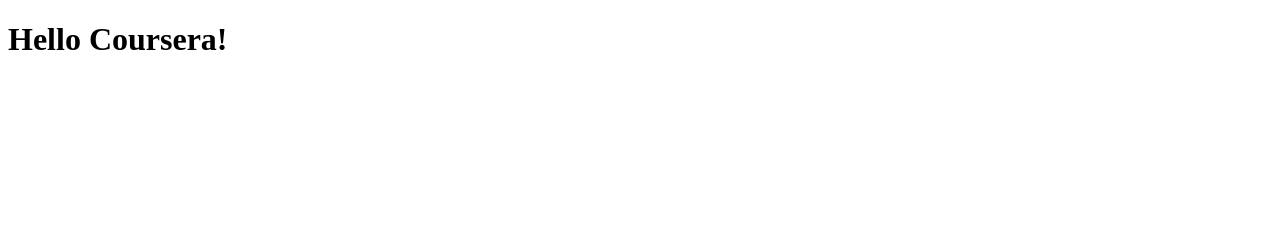
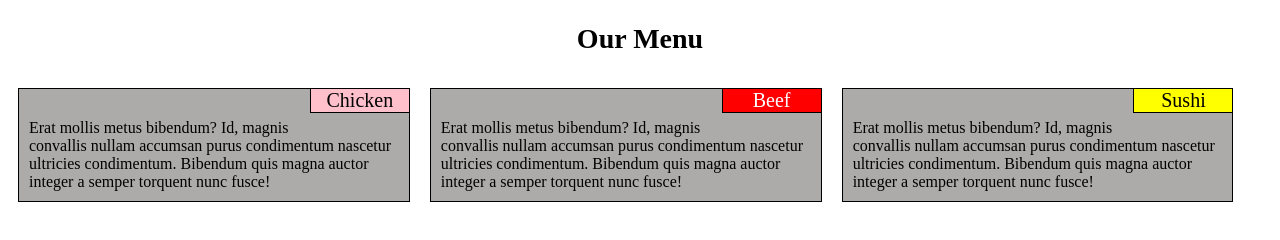
Before and after one commit to axlrommel/html-css, a website: page index.html in a window 1280 px wide. Drawn offline with Linux system fonts and the light colour scheme.

Commit message:
homework

```diff
--- a/index.html
+++ b/index.html
@@ -2,11 +2,36 @@
 <html>
 
 <head>
-  <title>Hello Coursera!</title>
+  <link rel="stylesheet" href="styles.css">
 </head>
 
 <body>
-  <h1>Hello Coursera!</h1>
+  <h2>Our Menu</h2>
+  <div>
+    <p class="pink">Chicken</p>
+    <section>Erat mollis metus bibendum? Id, magnis convallis
+      nullam
+      accumsan
+      purus
+      condimentum nascetur ultricies condimentum. Bibendum quis magna auctor
+      integer a semper torquent nunc fusce!</section>
+  </div>
+  <div>
+    <p class="red">Beef</p>
+    <section>Erat mollis metus bibendum? Id, magnis convallis
+      nullam accumsan
+      purus
+      condimentum nascetur ultricies condimentum. Bibendum quis magna auctor
+      integer a semper torquent nunc fusce!</section>
+  </div>
+  <div class="full-when-md">
+    <p class="yellow">Sushi</p>
+    <section>Erat mollis metus bibendum? Id, magnis convallis
+      nullam accumsan
+      purus
+      condimentum nascetur ultricies condimentum. Bibendum quis magna auctor
+      integer a semper torquent nunc fusce!</section>
+  </div>
 </body>
 
 </html>
--- /dev/null
+++ b/styles.css
@@ -0,0 +1,65 @@
+* {
+box-sizing: border-box;
+}
+
+h2 {
+  text-align: center;
+  font-size: 175%;
+}
+
+div {
+  padding: 10px;
+  margin: 10px;
+  border: 1px solid black;
+  float: left;
+  background-color: rgb(173, 170, 170);
+}
+
+p {
+  width: 100px;
+  height: 25px;
+  border: 1px solid black;
+  font-size: 125%;
+  float: right;
+  margin-top: -11px;
+  margin-right: -11px;
+  text-align: center;
+}
+
+.pink {
+  background-color: pink;
+}
+
+.red {
+  background-color: red;
+  color: white;
+}
+
+.yellow {
+  background-color: yellow;
+}
+
+section {
+  padding-top: 20px;
+}
+
+@media (min-width: 992px) {
+  div {
+    width: 31%;
+  }
+}
+
+@media (min-width: 768px) and (max-width: 991px) {
+  div {
+    width: 47%;
+  }
+  .full-when-md {
+    width: 96%;
+  }
+}
+
+@media (max-width: 767px) {
+  div {
+    width: 96%;
+  }
+}
```
Also changed, not shown: package.json (added, +23 -0 lines), site/index.html (added, +12 -0 lines).
